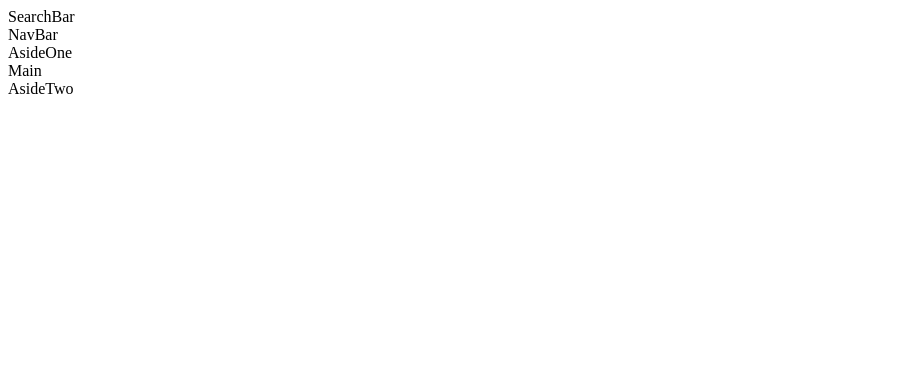
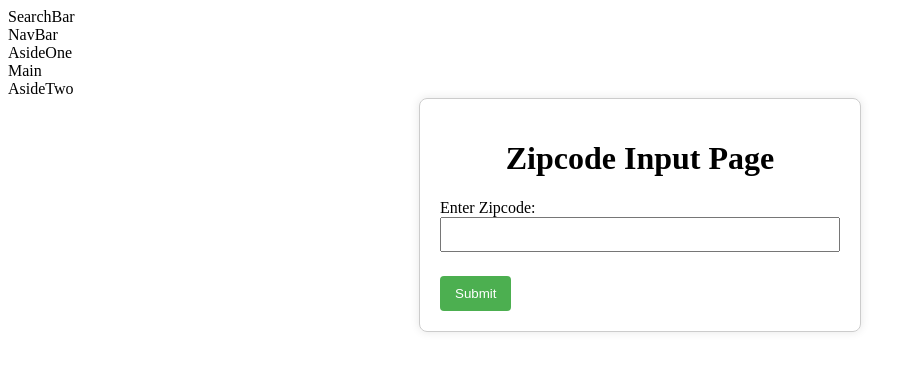
Before and after one commit to chrisebrell/WeatherCheck, a React (Create React App) app in the folder weather-check-app/: page / in a window 1280 px wide. Shown: the top 370 px of the page, without its empty margins (0-916 px from the left). Built offline with nearby package versions, Linux system fonts and the light colour scheme.

Commit message:
pushed zip page to app

```diff
--- a/weather-check-app/src/App.js
+++ b/weather-check-app/src/App.js
@@ -3,6 +3,7 @@ import SearchBar from './Components/HeaderNav/SearchBar';
 import AsideOne from './Components/AsideOne';
 import AsideTwo from './Components/AsideTwo';
 import Main from './Components/Main';
+import ZipcodeInputPage from './ZipcodeInputPage';
 import './styles.css';
 
 function App() {
@@ -14,6 +15,7 @@ function App() {
       <AsideOne />
       <Main />
       <AsideTwo />
+      <ZipcodeInputPage />
     </div>
   );
 }
```
